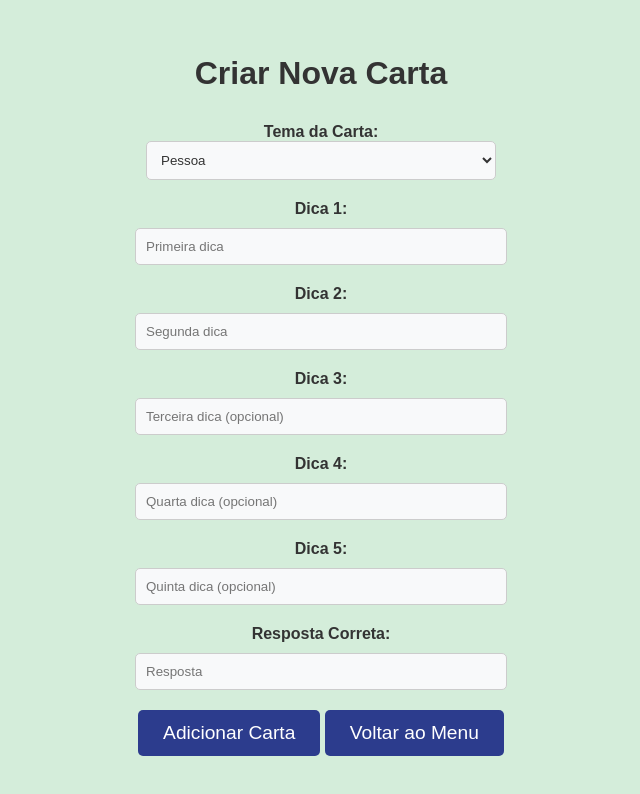
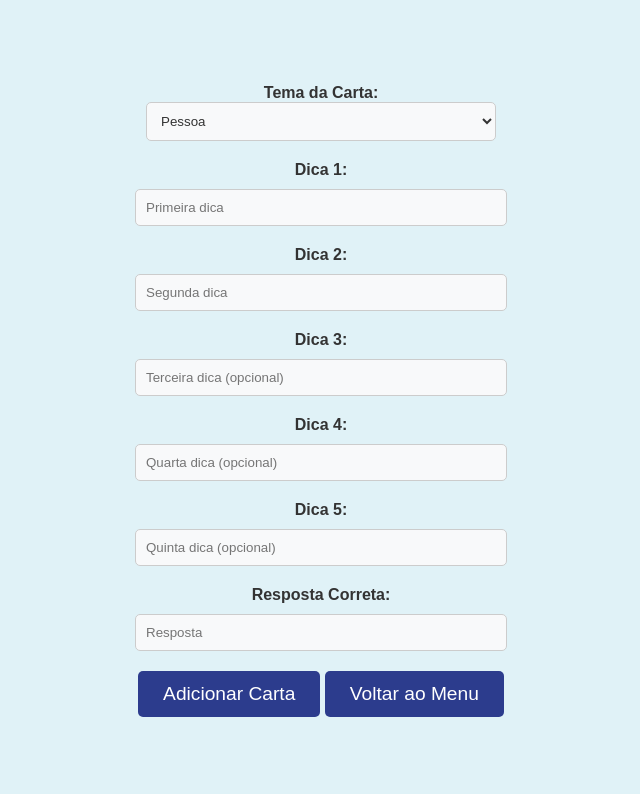
Before and after one commit to cecilliacarvalho1/codex-game, a plain HTML site: page index.html in a window 1280 px wide. Both pictures are taken after a click on the button "Criar Cartas". Shown: the whole page, without its empty margins (319-959 px from the left). Drawn offline with Linux system fonts and the light colour scheme.

Commit message:
Add files via upload

```diff
--- a/index.html
+++ b/index.html
@@ -80,7 +80,6 @@
 </div>
 
     <div id="create-card-screen" class="screen">
-        <h1>Criar Nova Carta</h1>
 
         <label for="new-card-theme">Tema da Carta:</label>
         <select id="new-card-theme">
--- a/style.css
+++ b/style.css
@@ -274,7 +274,8 @@ input[type="text"] {
 
 /* Estilos para a Tela de Criar Carta */
 #create-card-screen {
-    background-color: #d4edda; /* Cor de fundo para a tela de criação */
+    background-color: #e0f2f7; /* Um azul bem clarinho */
+    /* Ou #e3f2fd, que é um azul mais comum do Material Design light blue */
     color: #333;
 }
 #create-card-screen label {
```
